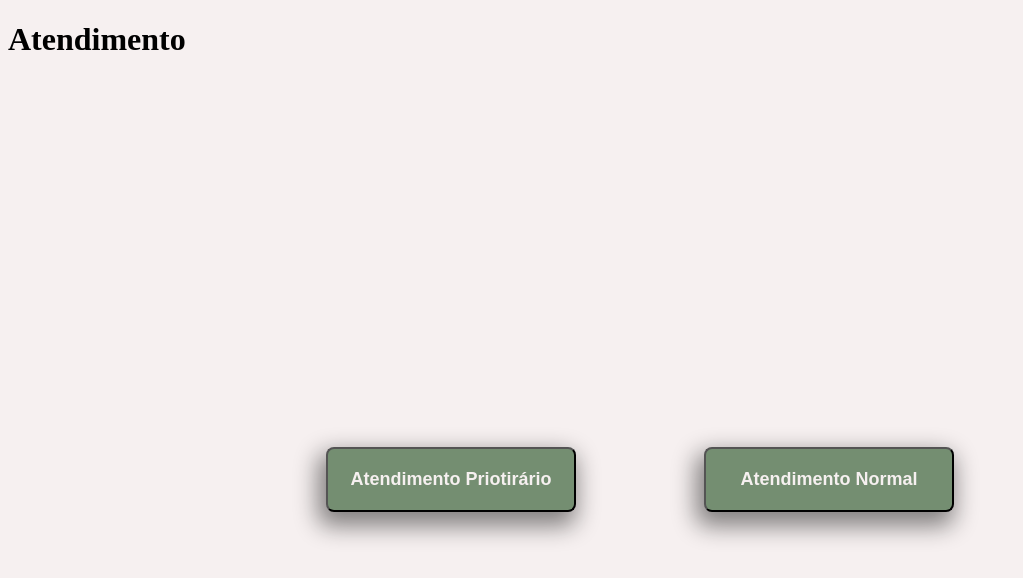
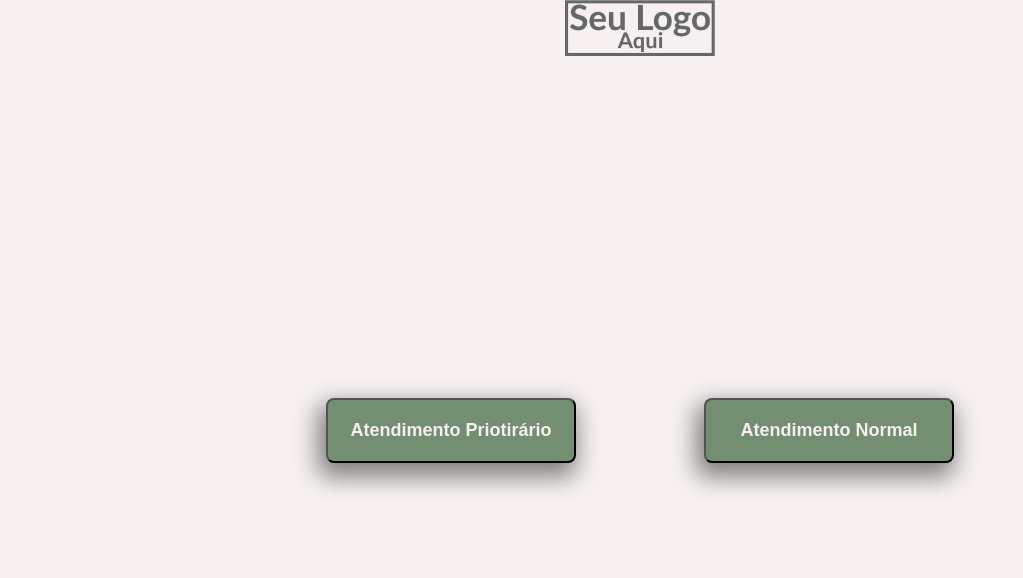
Before and after one commit to KarolSalvador/vanilla-geradorDeSenha, a plain HTML site: page index.html in a window 1280 px wide. Shown: the whole page, without its empty margins (0-1023 px from the left). Drawn offline with Linux system fonts and the light colour scheme.

```diff
--- a/index.html
+++ b/index.html
@@ -4,12 +4,17 @@
     <meta charset="UTF-8" />
     <meta name="viewport" content="width=device-width, initial-scale=1.0" />
     <link rel="stylesheet" href="style.css" />
-    <title>Gerar Senha</title>
+    <title>Atendimento</title>
   </head>
   <body>
     <main>
-      <div>
-        <h1>Atendimento</h1>
+      <div class="logomarca">
+        <img
+          src="./assets/seu-logo-aqui-1.png"
+          alt="sua logo aqui"
+          width="150"
+          height="auto"
+        />
       </div>
       <div class="cards">
         <button class="card-btn" id="prioritario-btn">
--- a/style.css
+++ b/style.css
@@ -1,14 +1,23 @@
 :root {
-  margin: 0;
-  padding: 0;
   box-sizing: border-box;
   --primary-color: #f6f0f0;
   --secundary-color: #748e71;
   --hoover-btn: #637c60;
 }
 
-body {
+body,
+html {
   background-color: var(--primary-color);
+  margin: 0;
+  padding: 0;
+}
+
+main {
+  height: 100vh;
+  display: flex;
+  flex-direction: column;
+  justify-content: center;
+  align-items: center;
 }
 
 .cards {
@@ -16,7 +25,16 @@
   flex-direction: row;
   justify-content: center;
   align-items: center;
-  height: 100vh;
+  flex-grow: 1;
+  width: auto;
+  gap: 8em;
+}
+
+.cards-especialidade {
+  display: grid;
+  grid-template-columns: 1fr 1fr;
+  justify-content: center;
+  align-items: center;
   width: auto;
   gap: 8em;
 }
```
Also changed, not shown: especialidade.html (added, +29 -0 lines), assets/seu-logo-aqui-1.png (added).
